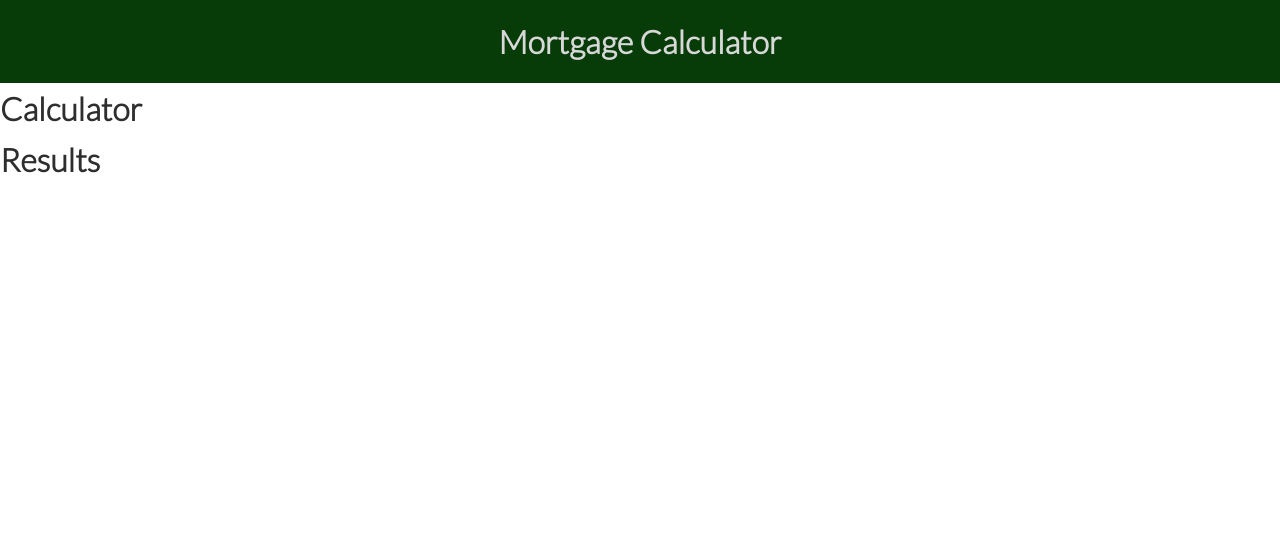
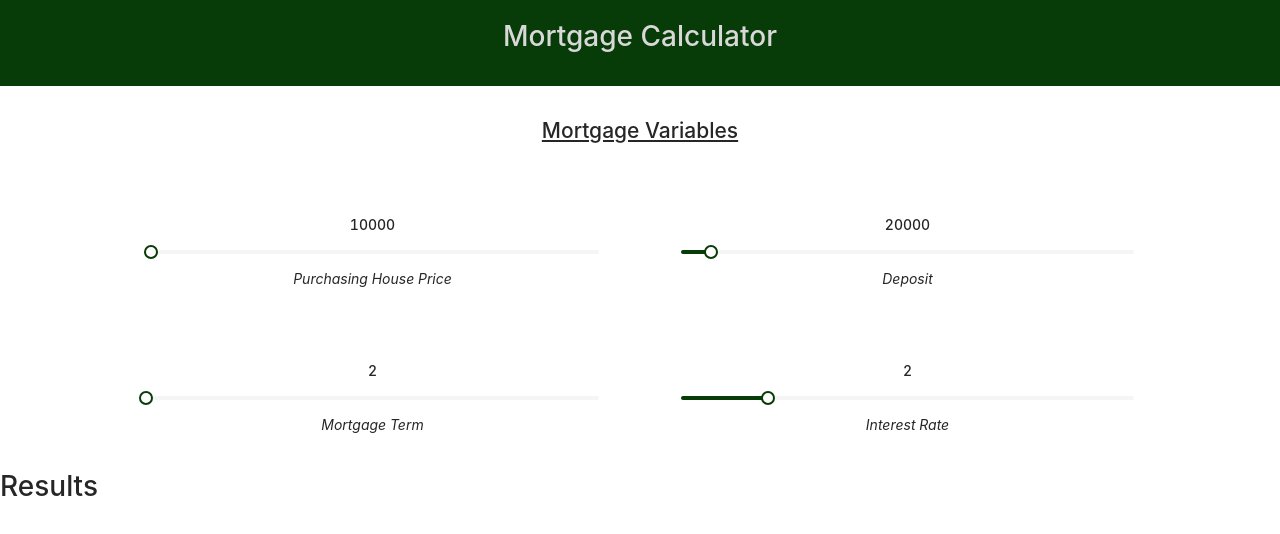
Before and after one commit to akhil-goyal/mortgage-calculator, a React (Create React App) app: page / in a window 1280 px wide. Shown: the top 534 px of the page. Built offline with nearby package versions, Linux system fonts and the light colour scheme.

Commit message:
[APP LAYOUT] : Set up Calculator component using Ant Design.

```diff
--- a/package.json
+++ b/package.json
@@ -6,6 +6,7 @@
     "@testing-library/jest-dom": "^5.14.1",
     "@testing-library/react": "^11.2.7",
     "@testing-library/user-event": "^12.8.3",
+    "antd": "^4.16.13",
     "react": "^17.0.2",
     "react-dom": "^17.0.2",
     "react-scripts": "4.0.3",
--- a/src/components/calculator/Calculator.js
+++ b/src/components/calculator/Calculator.js
@@ -1,14 +1,77 @@
 // Packages
 import React from 'react';
+import { Slider } from 'antd';
 
 // Files
 import './calculator.css'
 
 const Calculator = () => {
+
+    const siteColor = '#073b07';
+
     return (
-        <div>
-            <h1>Calculator</h1>
-        </div>
+        <>
+
+            <div className="flex calculator-title">
+                <h2><u>Mortgage Variables</u></h2>
+            </div>
+
+            <div className="grid-2 sliders">
+
+                <div className="center">
+                    <h4>10000</h4>
+                    <Slider
+                        handleStyle={{ borderColor: siteColor }}
+                        trackStyle={{ backgroundColor: siteColor }}
+                        defaultValue={10000}
+                        min={0}
+                        max={1000000}
+                        step={500}
+                    />
+                    <em>Purchasing House Price</em>
+                </div>
+
+                <div className="center">
+                    <h4>20000</h4>
+                    <Slider
+                        handleStyle={{ borderColor: siteColor }}
+                        trackStyle={{ backgroundColor: siteColor }}
+                        defaultValue={20000}
+                        min={0}
+                        max={300000}
+                        step={500}
+                    />
+                    <em>Deposit</em>
+                </div>
+
+                <div className="center">
+                    <h4>2</h4>
+                    <Slider
+                        handleStyle={{ borderColor: siteColor }}
+                        trackStyle={{ backgroundColor: siteColor }}
+                        defaultValue={2}
+                        min={5}
+                        max={40}
+                        step={1}
+                    />
+                    <em>Mortgage Term</em>
+                </div>
+
+                <div className="center">
+                    <h4>2</h4>
+                    <Slider
+                        handleStyle={{ borderColor: siteColor }}
+                        trackStyle={{ backgroundColor: siteColor }}
+                        defaultValue={2}
+                        min={0.1}
+                        max={10}
+                        step={0.1}
+                    />
+                    <em>Interest Rate</em>
+                </div>
+
+            </div>
+        </>
     )
 }
 
--- a/src/components/calculator/calculator.css
+++ b/src/components/calculator/calculator.css
@@ -0,0 +1,8 @@
+.sliders {
+  gap: 5em;
+  padding: 2em 10em;
+}
+
+.calculator-title {
+  padding: 2em 0em;
+}
--- a/src/index.js
+++ b/src/index.js
@@ -1,6 +1,10 @@
+// Packages
 import React from 'react';
 import ReactDOM from 'react-dom';
+
+// Files
 import 'css/index.css';
+import 'antd/dist/antd.css';
 import App from 'components/App';
 
 ReactDOM.render(
```
Also changed, not shown: 1 other file (tests, documents, lock files or other folders).
